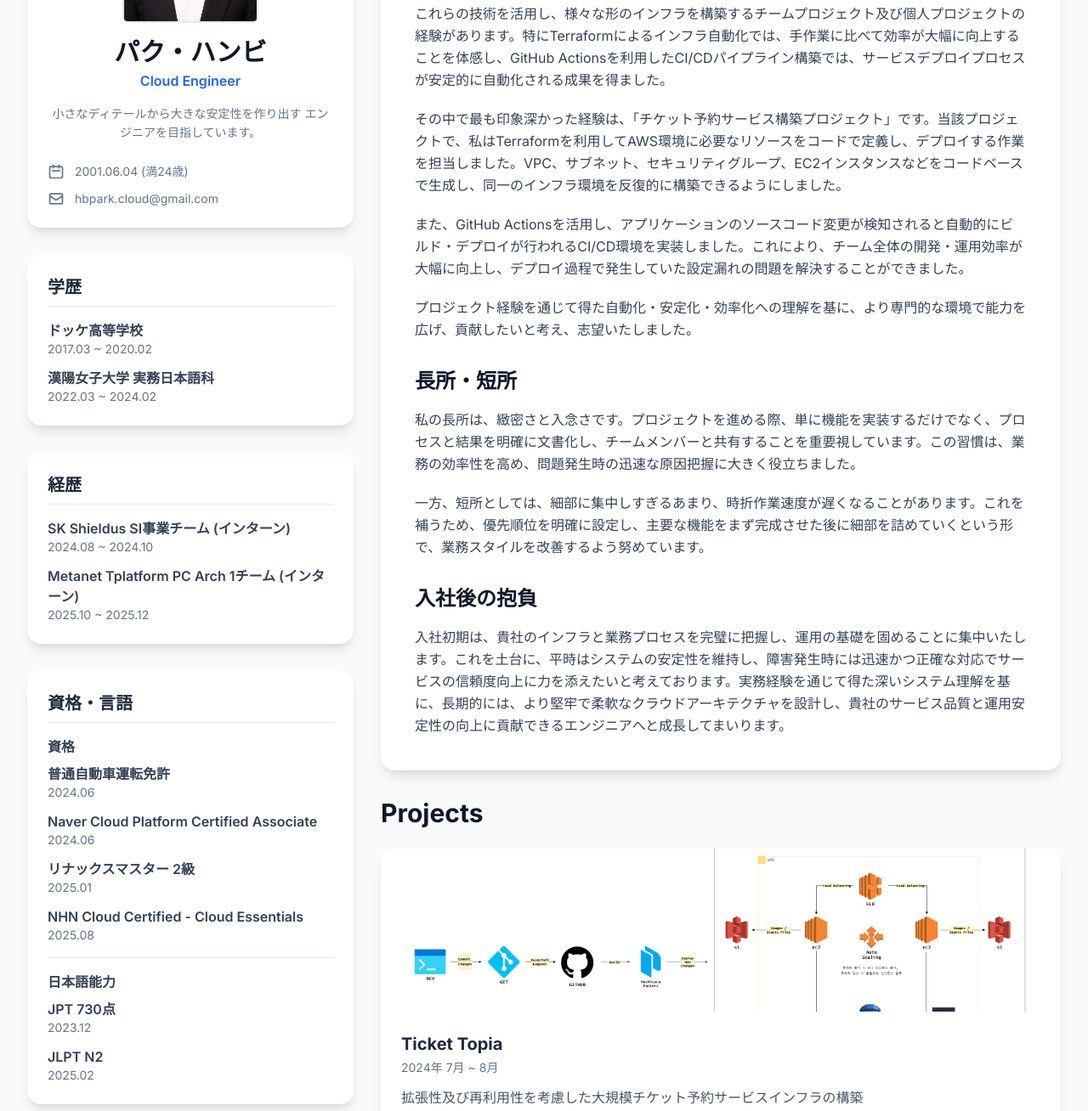
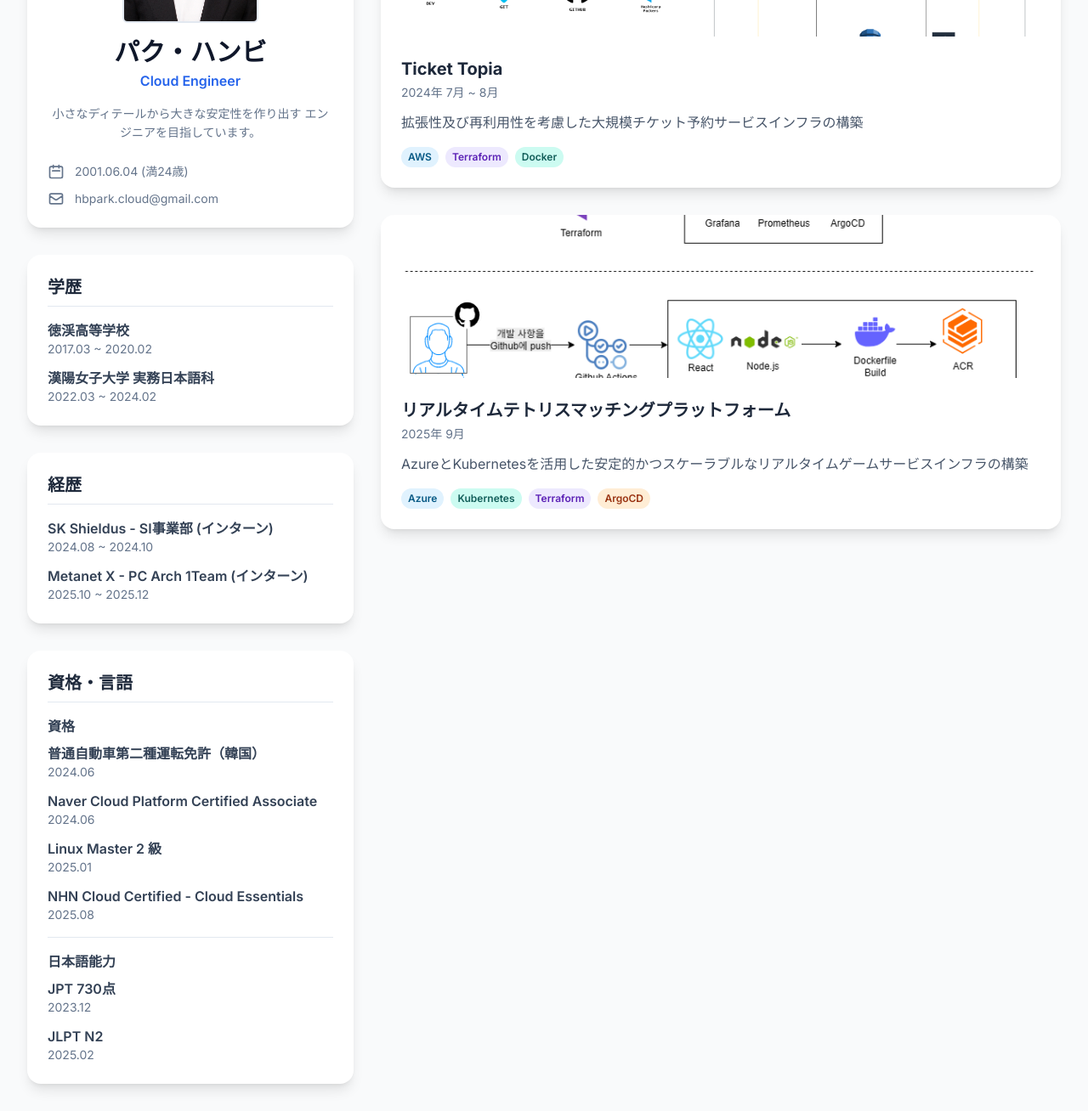
Before and after one commit to bichani/bichani.github.io, a plain HTML site: page index.html in a window 1280 px wide. Shown: the part 302-1610 px from the top of the page at 85% size. Drawn offline with nearby package versions, Linux system fonts and the light colour scheme.

Commit message:
Update index.html

```diff
--- a/index.html
+++ b/index.html
@@ -108,7 +108,7 @@
                     <h2 class="text-xl font-bold border-b border-slate-200 pb-2 mb-4 text-slate-800">学歴</h2>
                     <ul class="space-y-3">
                         <li>
-                            <p class="font-semibold text-slate-700">ドッケ高等学校</p>
+                            <p class="font-semibold text-slate-700">徳渓高等学校</p>
                             <p class="text-sm text-slate-500">2017.03 ~ 2020.02</p>
                         </li>
                         <li>
@@ -122,11 +122,11 @@
                     <h2 class="text-xl font-bold border-b border-slate-200 pb-2 mb-4 text-slate-800">経歴</h2>
                     <ul class="space-y-3">
                         <li>
-                            <p class="font-semibold text-slate-700">SK Shieldus SI事業チーム (インターン)</p>
+                            <p class="font-semibold text-slate-700">SK Shieldus - SI事業部 (インターン)</p>
                             <p class="text-sm text-slate-500">2024.08 ~ 2024.10</p>
                         </li>
                         <li>
-                            <p class="font-semibold text-slate-700">Metanet Tplatform PC Arch 1チーム (インターン)</p>
+                            <p class="font-semibold text-slate-700">Metanet X - PC Arch 1Team (インターン)</p>
                             <p class="text-sm text-slate-500">2025.10 ~ 2025.12</p>
                         </li>
                     </ul>
@@ -139,7 +139,7 @@
                             <h3 class="font-semibold text-slate-700 mb-2">資格</h3>
                             <ul class="space-y-3">
                                 <li>
-                                    <p class="font-semibold text-slate-700">普通自動車運転免許</p>
+                                    <p class="font-semibold text-slate-700">普通自動車第二種運転免許（韓国）</p>
                                     <p class="text-sm text-slate-500">2024.06</p>
                                 </li>
                                 <li>
@@ -147,7 +147,7 @@
                                     <p class="text-sm text-slate-500">2024.06</p>
                                 </li>
                                 <li>
-                                    <a href="linux.png" class="certificate-link font-semibold text-slate-700 hover:text-blue-600 transition-colors">リナックスマスター 2級</a>
+                                    <a href="linux.png" class="certificate-link font-semibold text-slate-700 hover:text-blue-600 transition-colors">Linux Master 2 級</a>
                                     <p class="text-sm text-slate-500">2025.01</p>
                                 </li>
                                 <li>
@@ -217,7 +217,7 @@
                 </div>
 
                 <div class="bg-white p-6 rounded-2xl shadow-lg card-hover">
-                    <h2 class="text-xl font-bold border-b border-slate-200 pb-2 mb-4 text-slate-800">使用可能なコラボレーションツール</h2>
+                    <h2 class="text-xl font-bold border-b border-slate-200 pb-2 mb-4 text-slate-800">使用可能なコラボツール</h2>
                     <div class="flex flex-wrap gap-2">
                         <span class="bg-slate-200 text-slate-800 text-sm font-medium px-3 py-1 rounded-full">Git/Github</span>
                         <span class="bg-slate-200 text-slate-800 text-sm font-medium px-3 py-1 rounded-full">Notion</span>
@@ -227,24 +227,6 @@
             </aside>
 
             <main class="lg:col-span-2 space-y-8">
-                <div id="about" class="bg-white p-8 sm:p-10 rounded-2xl shadow-lg card-hover scroll-mt-24">
-                    <div class="prose prose-slate max-w-none prose-p:leading-relaxed">
-                        <h2 class="text-2xl font-bold mb-4 text-slate-900">志望動機</h2>
-                        <p>私はインフラをゼロから設計・構築するプロセスに大きなやりがいを感じ、これを継続的に発展させたいと考え、クラウドエンジニア職を志すようになりました。クラウド関連の教育を通じてAWS、Azure、Docker、Kubernetes、Terraformなど多様な技術を学び、実習を通じてその技術を習得しました。</p>
-                        <p>これらの技術を活用し、様々な形のインフラを構築するチームプロジェクト及び個人プロジェクトの経験があります。特にTerraformによるインフラ自動化では、手作業に比べて効率が大幅に向上することを体感し、GitHub Actionsを利用したCI/CDパイプライン構築では、サービスデプロイプロセスが安定的に自動化される成果を得ました。</p>
-                        <p>その中で最も印象深かった経験は、「チケット予約サービス構築プロジェクト」です。当該プロジェクトで、私はTerraformを利用してAWS環境に必要なリソースをコードで定義し、デプロイする作業を担当しました。VPC、サブネット、セキュリティグループ、EC2インスタンスなどをコードベースで生成し、同一のインフラ環境を反復的に構築できるようにしました。</p>
-                        <p>また、GitHub Actionsを活用し、アプリケーションのソースコード変更が検知されると自動的にビルド・デプロイが行われるCI/CD環境を実装しました。これにより、チーム全体の開発・運用効率が大幅に向上し、デプロイ過程で発生していた設定漏れの問題を解決することができました。</p>
-                        <p>プロジェクト経験を通じて得た自動化・安定化・効率化への理解を基に、より専門的な環境で能力を広げ、貢献したいと考え、志望いたしました。</p>
-
-                        <h2 class="text-2xl font-bold mt-8 mb-4 text-slate-900">長所・短所</h2>
-                        <p>私の長所は、緻密さと入念さです。プロジェクトを進める際、単に機能を実装するだけでなく、プロセスと結果を明確に文書化し、チームメンバーと共有することを重要視しています。この習慣は、業務の効率性を高め、問題発生時の迅速な原因把握に大きく役立ちました。</p>
-                        <p>一方、短所としては、細部に集中しすぎるあまり、時折作業速度が遅くなることがあります。これを補うため、優先順位を明確に設定し、主要な機能をまず完成させた後に細部を詰めていくという形で、業務スタイルを改善するよう努めています。</p>
-
-                        <h2 class="text-2xl font-bold mt-8 mb-4 text-slate-900">入社後の抱負</h2>
-                        <p>入社初期は、貴社のインフラと業務プロセスを完璧に把握し、運用の基礎を固めることに集中いたします。これを土台に、平時はシステムの安定性を維持し、障害発生時には迅速かつ正確な対応でサービスの信頼度向上に力を添えたいと考えております。実務経験を通じて得た深いシステム理解を基に、長期的には、より堅牢で柔軟なクラウドアーキテクチャを設計し、貴社のサービス品質と運用安定性の向上に貢献できるエンジニアへと成長してまいります。</p>
-                    </div>
-                </div>
-
                 <div id="projects-preview" class="scroll-mt-24">
                     <h2 class="text-3xl font-bold text-slate-900 mb-6">Projects</h2>
                     <div class="grid grid-cols-1 gap-8">
```
